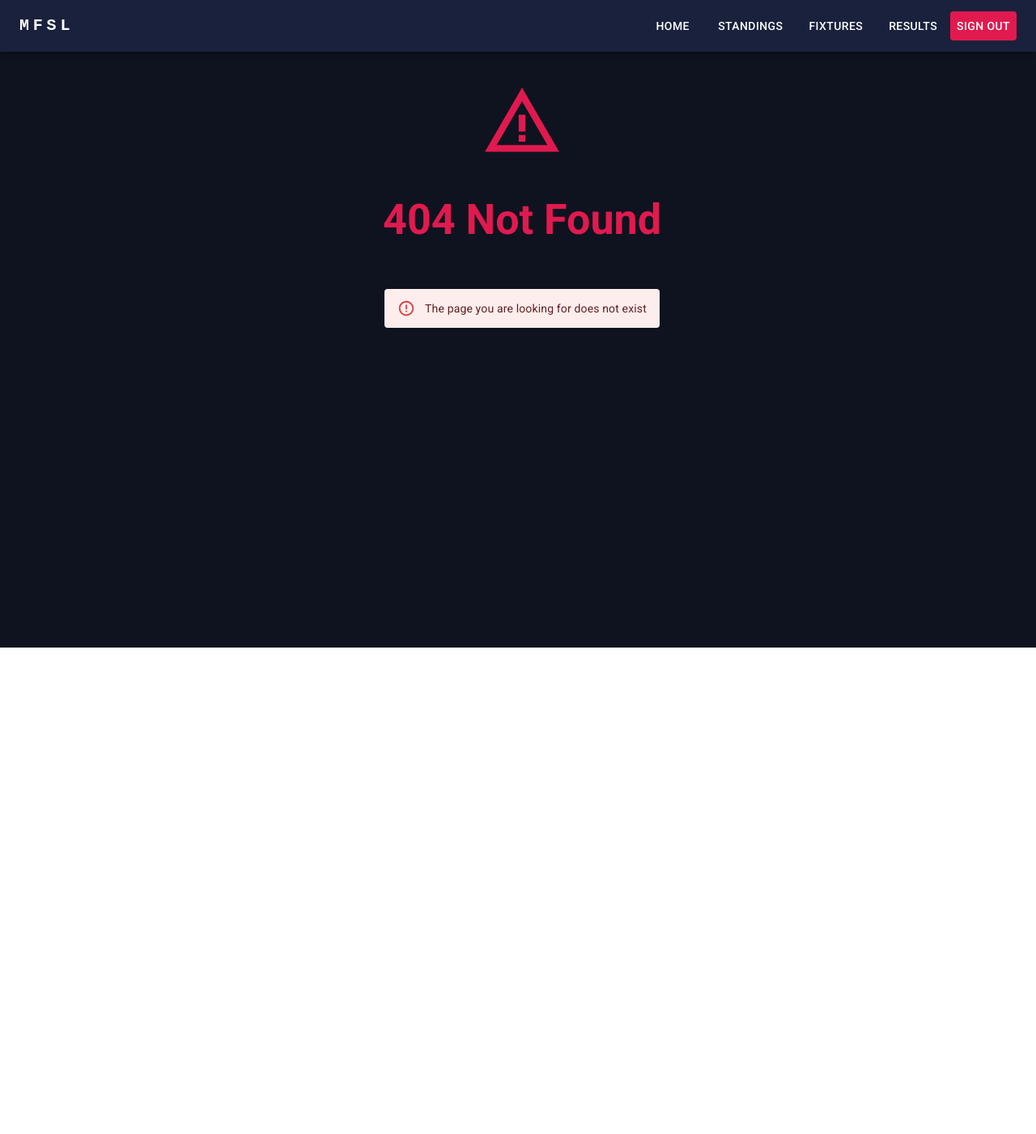
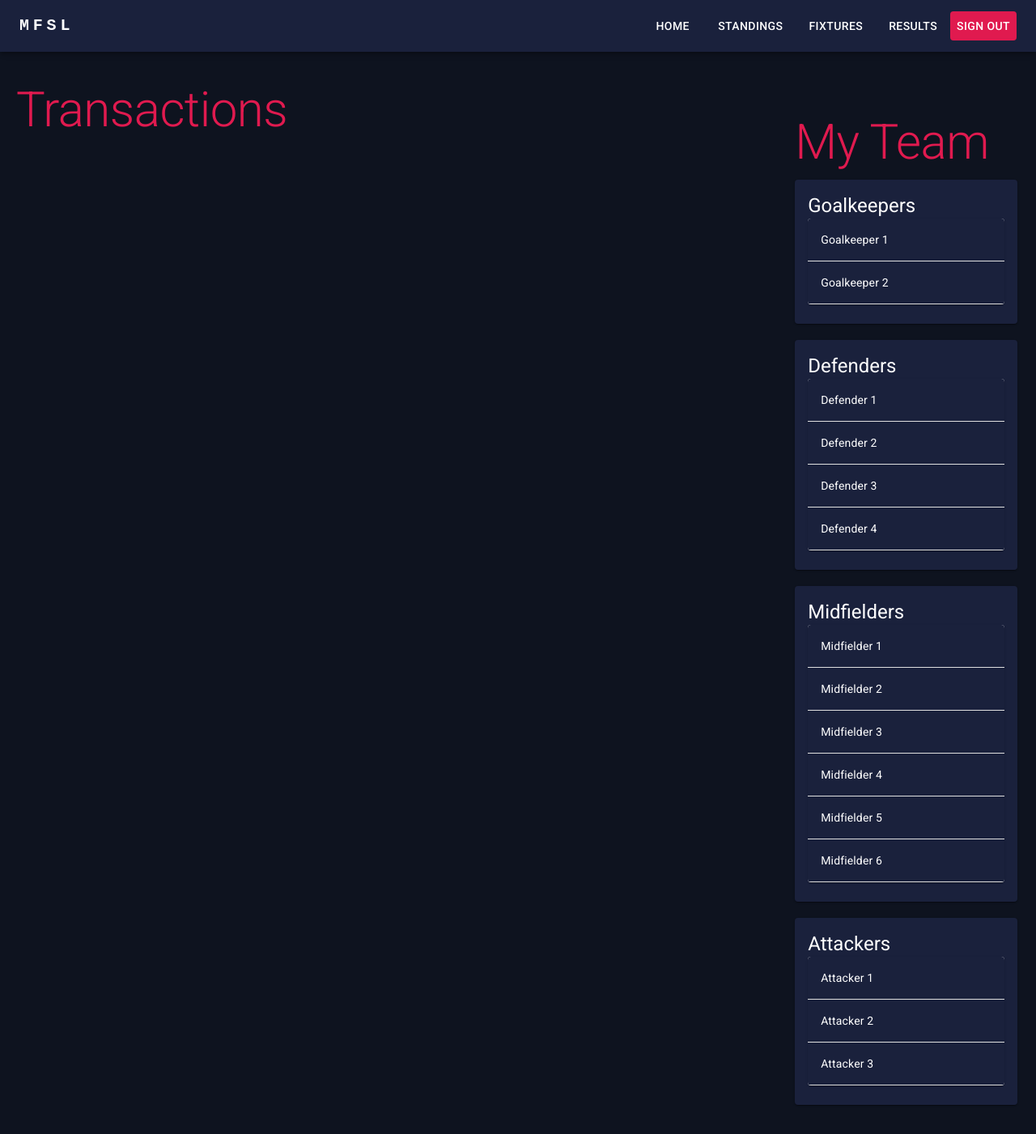
Before and after one commit to mfsl-capstone/mfsl-frontend, a React (Create React App) app: page /trade in a window 1280 px wide. Before the commit this address had no page. Shown: the whole page at 81% size. Before the commit the page ends 800 px from the top, so only its background shows below. Built offline with nearby package versions, Linux system fonts and the light colour scheme; sample sign-in values are in the browser's storage.

Commit message:
feat: CAP-88 - team view table done with hard coded values

```diff
--- a/src/Pages/TradePage/TradePage.scss
+++ b/src/Pages/TradePage/TradePage.scss
@@ -0,0 +1,22 @@
+.team-view-table-container {
+  float: right;
+  justify-content: right;
+  align-items: inherit;
+  align-content: inherit;
+  margin-right: 1%;
+  margin-bottom: 2%;
+  margin-top: -5%;
+}
+
+.trade-page-header {
+  font-size: 2rem;
+  margin-bottom: 2rem;
+  text-align: left;
+  margin-top: 100px;
+  margin-left: 10px;
+  justify-content: left;
+  display: flex;
+  flex-direction: column;
+  align-items: inherit;
+  width: 100%;
+}
--- a/src/Pages/TradePage/TradePage.tsx
+++ b/src/Pages/TradePage/TradePage.tsx
@@ -0,0 +1,42 @@
+import React from "react";
+import TeamTableView from "../../components/Team/TeamTableView";
+import "./TradePage.scss";
+import {Typography} from "@mui/material";
+
+const TradePage: React.FC = () => {
+    const goalkeepers = [
+        {id: 1, name: "Goalkeeper 1"},
+        {id: 2, name: "Goalkeeper 2"}
+    ]
+    const defenders = [
+        {id: 1, name: "Defender 1"},
+        {id: 2, name: "Defender 2"},
+        {id: 3, name: "Defender 3"},
+        {id: 4, name: "Defender 4"}
+    ]
+    const midfielders = [
+        {id: 1, name: "Midfielder 1"},
+        {id: 2, name: "Midfielder 2"},
+        {id: 3, name: "Midfielder 3"},
+        {id: 4, name: "Midfielder 4"},
+        {id: 5, name: "Midfielder 5"},
+        {id: 6, name: "Midfielder 6"}
+    ]
+    const attackers = [
+        {id: 1, name: "Attacker 1"},
+        {id: 2, name: "Attacker 2"},
+        {id: 3, name: "Attacker 3"}
+    ]
+    return (
+      <div>
+          <div className="trade-page-header">
+              <Typography variant="h2" sx={{ textAlign: 'left', marginLeft: '10px', color: '#e01a4f' }}>Transactions</Typography>
+          </div>
+          <div className="team-view-table-container">
+              <TeamTableView teamName={"My Team"} goalkeepers={goalkeepers} defenders={defenders} midfielders={midfielders} attackers={attackers}/>
+          </div>
+      </div>
+    );
+}
+
+export default TradePage;
--- a/src/Routes/Routes.tsx
+++ b/src/Routes/Routes.tsx
@@ -9,6 +9,7 @@ import FixturePage from "../Pages/FixturePage/FixturePage";
 import { ProtectedRoute } from "./ProtectedRoute"; // Make sure to import ProtectedRoute
 import TeamSelectionPage from "../Pages/TeamSelectionPage/TeamSelectionPage";
 import NotFoundPage from "../Pages/NotFoundPage/NotFoundPage";
+import TradePage from "../Pages/TradePage/TradePage";
 
 export const router = createBrowserRouter([
     {
@@ -52,6 +53,14 @@ export const router = createBrowserRouter([
                     </ProtectedRoute>
                 ),
             },
+            {
+                path: "trade",
+                element: (
+                    <ProtectedRoute>
+                        <TradePage/>
+                    </ProtectedRoute>
+                ),
+            }
         ]
     }
 ]);
--- /dev/null
+++ b/src/components/Team/TeamTableView.tsx
@@ -0,0 +1,105 @@
+import React, { Component} from "react";
+import Card from '@mui/material/Card';
+import CardContent from '@mui/material/CardContent';
+import Typography from '@mui/material/Typography';
+import {Table, TableBody, TableCell, TableContainer, TableRow, Paper} from '@mui/material';
+
+interface Player {
+  id: number;
+  name: string;
+}
+
+interface TeamTableViewProps {
+  teamName: string;
+  goalkeepers: Player[];
+  defenders: Player[];
+  midfielders: Player[];
+  attackers: Player[];
+}
+
+class TeamTableView extends Component<TeamTableViewProps> {
+  render() {
+    const { teamName, goalkeepers, defenders, midfielders, attackers } = this.props;
+    return (
+        <div>
+          <Typography variant="h2" sx={{ textAlign: 'left', marginLeft: '10px', color: '#e01a4f' }}>{teamName}</Typography>
+          <div style={{ display: 'flex', flexDirection: 'column', justifyContent: 'space-around', flexWrap: 'wrap' }}>
+            <Card sx={{ minWidth: 275, margin: '10px', bgcolor: '#1a213c'}}>
+              <CardContent>
+                <Typography variant="h5" component="div" color='#fff'>
+                  Goalkeepers
+                </Typography>
+                <TableContainer component={Paper}>
+                  <Table sx={{bgcolor: '#1a213c'}}>
+                    <TableBody>
+                      {goalkeepers.map((goalie : Player) => (
+                          <TableRow key={goalie.id}>
+                            <TableCell sx={{ color: '#ffff'}}>{goalie.name}</TableCell>
+                          </TableRow>
+                      ))}
+                    </TableBody>
+                  </Table>
+                </TableContainer>
+              </CardContent>
+            </Card>
+            <Card sx={{ minWidth: 275, margin: '10px', bgcolor: '#1a213c'}}>
+              <CardContent>
+                <Typography variant="h5" component="div" color='#fff'>
+                  Defenders
+                </Typography>
+                <TableContainer component={Paper}>
+                  <Table sx={{bgcolor: '#1a213c'}}>
+                    <TableBody>
+                      {defenders.map((defender : Player) => (
+                          <TableRow key={defender.id}>
+                            <TableCell sx={{ color: '#ffff'}}>{defender.name}</TableCell>
+                          </TableRow>
+                      ))}
+                    </TableBody>
+                  </Table>
+                </TableContainer>
+              </CardContent>
+            </Card>
+            <Card sx={{ minWidth: 275, margin: '10px', bgcolor: '#1a213c'}}>
+              <CardContent>
+                <Typography variant="h5" component="div" color='#fff'>
+                  Midfielders
+                </Typography>
+                <TableContainer component={Paper}>
+                  <Table sx={{bgcolor: '#1a213c'}}>
+                    <TableBody>
+                      {midfielders.map((midfielder : Player) => (
+                          <TableRow key={midfielder.id}>
+                            <TableCell sx={{ color: '#ffff'}}>{midfielder.name}</TableCell>
+                          </TableRow>
+                      ))}
+                    </TableBody>
+                  </Table>
+                </TableContainer>
+              </CardContent>
+            </Card>
+            <Card sx={{ minWidth: 275, margin: '10px', bgcolor: '#1a213c'}}>
+              <CardContent>
+                <Typography variant="h5" component="div" color='#fff'>
+                  Attackers
+                </Typography>
+                <TableContainer component={Paper}>
+                  <Table sx={{bgcolor: '#1a213c'}}>
+                    <TableBody>
+                      {attackers.map((attacker : Player) => (
+                          <TableRow key={attacker.id}>
+                            <TableCell sx={{ color: '#ffff'}}>{attacker.name}</TableCell>
+                          </TableRow>
+                      ))}
+                    </TableBody>
+                  </Table>
+                </TableContainer>
+              </CardContent>
+            </Card>
+          </div>
+        </div>
+    );
+  }
+}
+
+export default TeamTableView;
```
